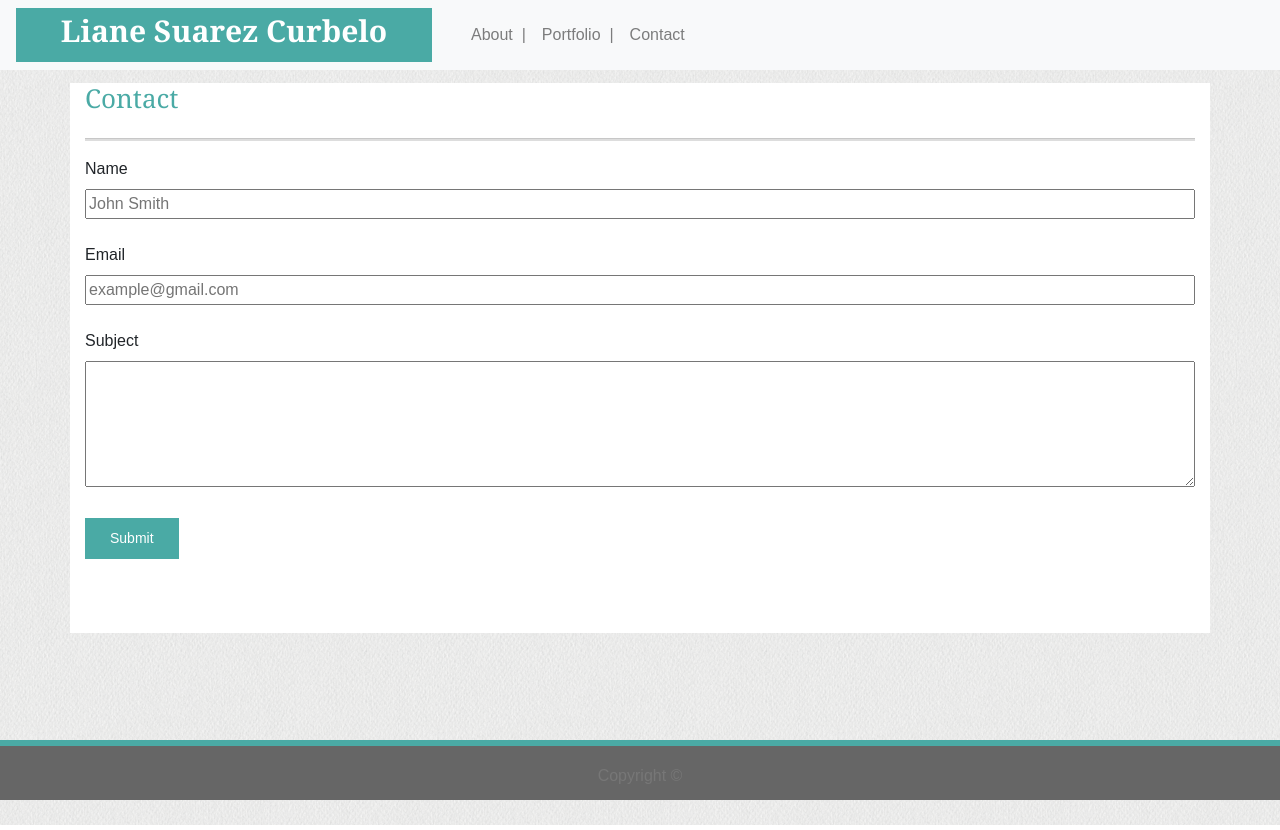
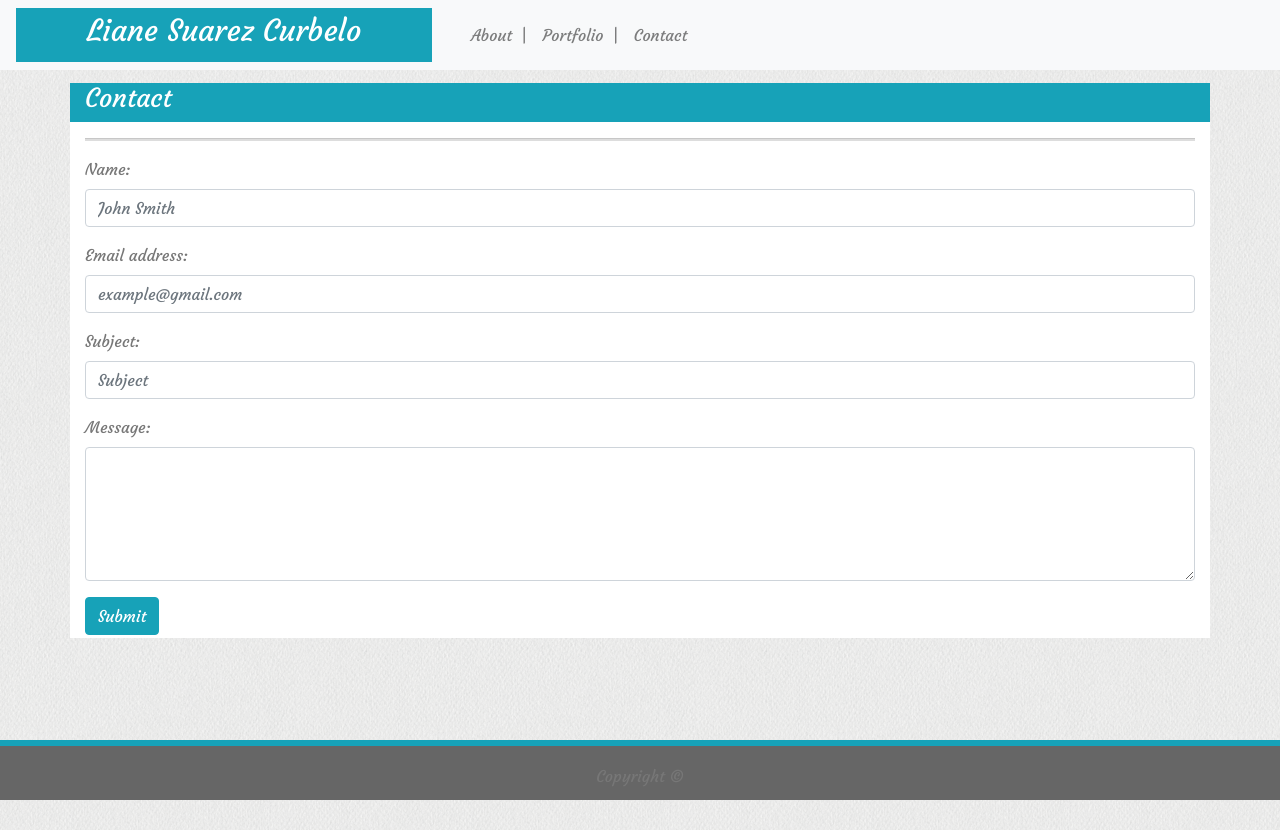
Before and after one commit to liane880218/Bootstrap-Portfolio, a plain HTML site: page contact.html in a window 1280 px wide. Drawn offline with nearby package versions, Linux system fonts and the light colour scheme.

Commit message:
Portfolio update

```diff
--- a/assets/css/style.css
+++ b/assets/css/style.css
@@ -1,10 +1,9 @@
 body{
-    font-family: 'Arial', 'Helvetica Neue', Helvetica, sans-serif;
-    font-size: '18px';
+    font-family: 'Courgette', cursive;
     background: url("background_img.png");
 }
 
-p, a{
+p, a, form{
     color: #777777;
 }
 
@@ -13,43 +12,35 @@ a:hover {
     text-transform: uppercase;
 }
 
-h1, h2{
-    font-family: 'Georgia', Times, Times New Roman, serif;
-}
-
 h1{
-    color: #ffffff;
-    font-weight: bold;
     font-size: 30px;
     text-align: center;
 }
 
 h2{
-    color: #4aaaa5;
     font-size: 26px;
 }
 
-#navbar-brand{
-    background-color: #4aaaa5;
-}
-
-
-#sectioncontainer{
+section{
     border-color: #dddddd;
     background-color: #ffffff;
     border-style: solid;
     margin-top: 1%;
-    height: 550px;
+}
+
+#sectioncontainer{
+    height: 400px;
     margin-bottom: 15%;
 }
 
 #sectioncontainerportfolio{
-    border-color: #dddddd;
-    background-color: #ffffff;
-    border-style: solid;
-    margin-top: 1%;
-    height: 700px;
+    height: 800px;
     margin-bottom: 10%;
+}
+
+#sectioncontainercontact{
+    height: 555px;
+    margin-bottom: 15%;
 }
 
 .footer {
@@ -70,41 +61,14 @@ h2{
 
 .space1{
     padding-top:0.5%;
-    background-color: #4aaaa5;
 }
 
-#name, #emailaddress, #message{
-    width: 100%;
-}
-
-#submit{
-    background-color: #4aaaa5;
-    border: none;
-    color: white;
-    padding: 10px 25px;
-    text-align: center;
-    text-decoration: none;
-    display: inline-block;
-    font-size: 14px;
-}
-
-/* .t td{
-    width: 180px;
-    height: 120px;
-}
-
-.portfolio{
-    height: 550px;
-}*/
-
 #info{
-    background-color: #4aaaa5;
-    color: #ffffff;
     bottom: 30px;
 }
 
 img{
-    width: 100%;
+    width: 190px;
     height: 100px;
 }
 
--- a/contact.html
+++ b/contact.html
@@ -7,6 +7,7 @@
             Contact
         </title>
         <link rel="stylesheet" type="text/css" href="assets/css/reset.css">
+        <link href="https://fonts.googleapis.com/css?family=Courgette" rel="stylesheet">
         <link rel="stylesheet" href="https://stackpath.bootstrapcdn.com/bootstrap/4.1.3/css/bootstrap.min.css" integrity="sha384-MCw98/SFnGE8fJT3GXwEOngsV7Zt27NXFoaoApmYm81iuXoPkFOJwJ8ERdknLPMO" crossorigin="anonymous">
         <link rel="stylesheet" type="text/css" href="assets/css/style.css">
     </head>
@@ -14,7 +15,7 @@
         <!-- Navbar -->
         <header>
             <nav class="navbar navbar-expand-md navbar-light bg-light">
-                <div class="navbar-brand col-md-4" id="navbar-brand">
+                <div class="navbar-brand col-md-4 bg-info text-white" id="navbar-brand">
                     <h1>Liane Suarez Curbelo</h1>
                 </div>
                 <button class="navbar-toggler" type="button" data-toggle="collapse" data-target="#navbarCollapse" aria-controls="navbarCollapse" aria-expanded="false" aria-label="Toggle navigation">
@@ -30,8 +31,8 @@
             </nav>
         </header>
         <!-- Content -->
-        <section class="container" id="sectioncontainer">
-            <div class="row">
+        <section class="container" id="sectioncontainercontact">
+            <div class="row bg-info text-white">
                 <div class="col-md-12">
                     <header class="header_article">
                         <h2>Contact</h2>
@@ -44,34 +45,28 @@
                 </div>
             </div>
             <form>
-                <div class="row">
-                    <div class="col-md-12">
-                        <label>Name</label><br>
-                        <input type="text" id="name" name="name" placeholder="John Smith" required><br><br>
-                    </div>
+                <div class="form-group">
+                    <label for="name">Name:</label>
+                    <input type="text" class="form-control" id="name" placeholder="John Smith" required>
                 </div>
-                <div class="row">
-                    <div class="col-md-12">
-                        <label>Email</label><br>
-                        <input type="email" name="emailaddress" id="emailaddress" placeholder="example@gmail.com" required><br><br>
-                    </div>
+                <div class="form-group">
+                    <label for="emailAddress">Email address:</label>
+                    <input type="email" class="form-control" id="emailAddress" placeholder="example@gmail.com" required>
                 </div>
-                <div class="row">
-                    <div class="col-md-12">
-                        <label for="message">Subject</label><br>
-                        <textarea id="message" name="message" rows="5" required></textarea><br><br>
-                    </div>
+                <div class="form-group">
+                    <label for="name">Subject:</label>
+                    <input type="text" class="form-control" id="subject" placeholder="Subject" required>
                 </div>
-                <div class="row">
-                    <div class="col-md-12">
-                            <input type="submit" value="Submit" id="submit">
-                    </div>
+                <div class="form-group">
+                    <label for="message">Message:</label>
+                    <textarea class="form-control" id="message" rows="5" required></textarea>
                 </div>
+                <button type="submit" class="btn btn-info text-white">Submit</button>
             </form>
         </section>
         <!-- Sticky footer -->
         <footer class="footer">
-            <div class="space1"></div>
+            <div class="space1 bg-info"></div>
             <div class="container">
                 <p>Copyright ©</p>
             </div>
```
Also changed, not shown: index.html (+4 -3 lines), portfolio.html (+29 -16 lines), assets/images/GifTastic.JPG (added), assets/images/Project1.JPG (added), assets/images/Train_Activity.JPG (added), assets/images/Trivia Game.JPG (added).
